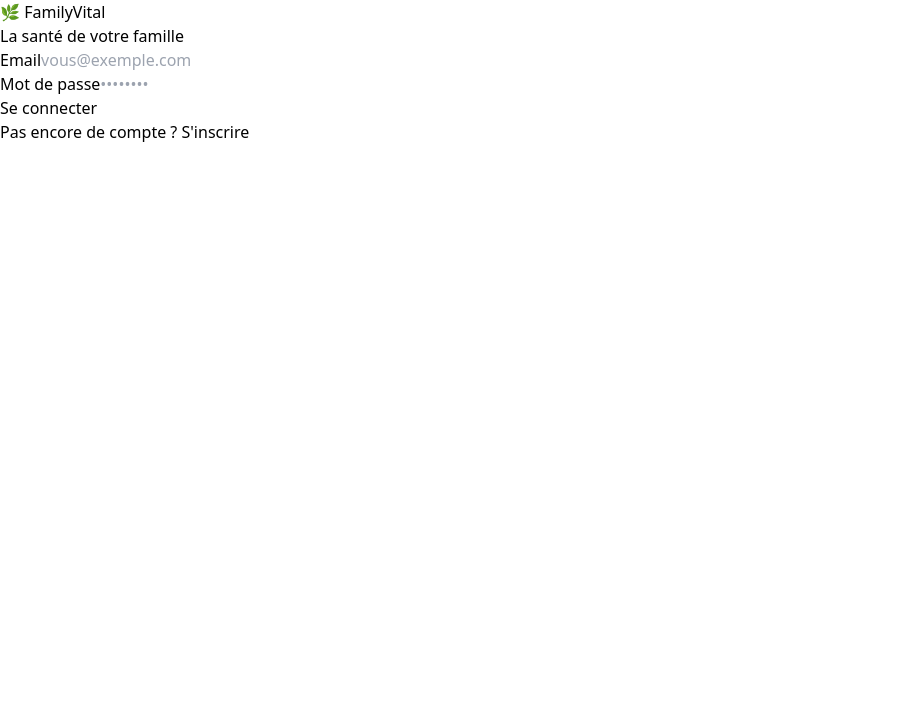
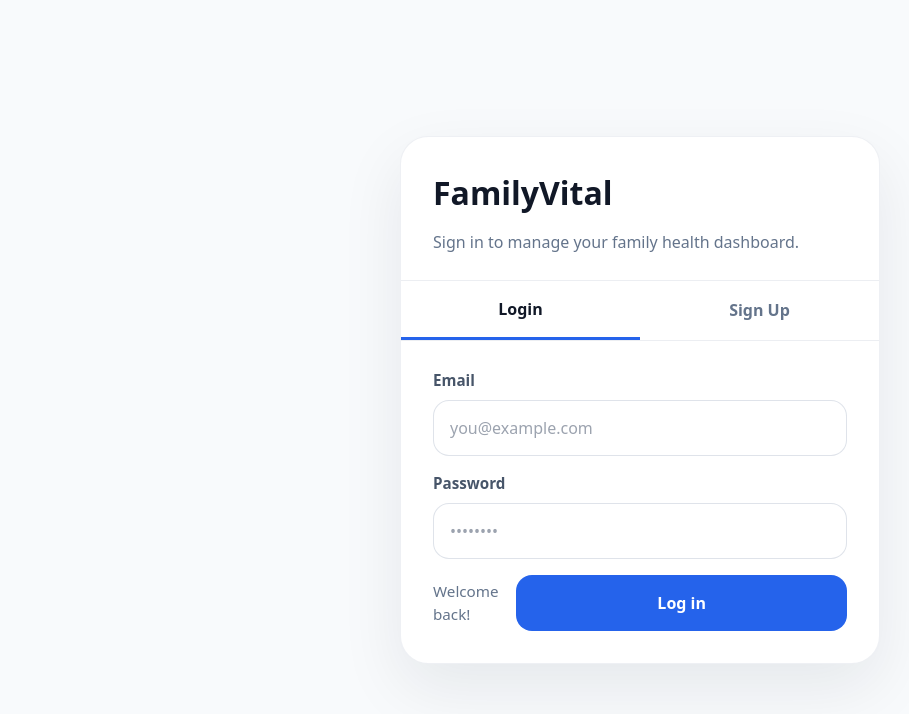
Before and after one commit to MA797-HASH/FamilyVital, a Next.js app: page /login in a window 1280 px wide. Shown: the top 714 px of the page, without its empty margins (0-909 px from the left). Built offline with nearby package versions, Linux system fonts and the light colour scheme; no server answers.

Commit message:
Add login and signup page with Supabase Auth

```diff
--- a/app/login/page.tsx
+++ b/app/login/page.tsx
@@ -1,84 +1,295 @@
-"use client";
-import { useState } from "react";
-import { useRouter } from "next/navigation";
+"use client"
+
+import { useState } from "react"
+import { useRouter } from "next/navigation"
+import { createClient } from "@supabase/supabase-js"
+
+const supabase = createClient(
+  process.env.NEXT_PUBLIC_SUPABASE_URL!,
+  process.env.NEXT_PUBLIC_SUPABASE_ANON_KEY!
+)
+
+const pageStyle = {
+  minHeight: "100vh",
+  width: "100%",
+  padding: "2rem 1rem",
+  backgroundColor: "#f8fafc",
+  display: "flex",
+  justifyContent: "center",
+  alignItems: "center",
+}
+
+const cardStyle = {
+  width: "100%",
+  maxWidth: "480px",
+  backgroundColor: "#ffffff",
+  borderRadius: "28px",
+  border: "1px solid rgba(148, 163, 184, 0.16)",
+  boxShadow: "0 24px 64px rgba(15, 23, 42, 0.08)",
+  overflow: "hidden",
+}
+
+const headerStyle = {
+  padding: "2rem 2rem 1.5rem",
+  borderBottom: "1px solid rgba(148, 163, 184, 0.18)",
+}
+
+const headerTitleStyle = {
+  margin: 0,
+  fontSize: "2rem",
+  fontWeight: 800,
+  color: "#111827",
+}
+
+const headerSubtitleStyle = {
+  margin: "0.75rem 0 0",
+  color: "#64748b",
+  fontSize: "1rem",
+  lineHeight: 1.7,
+}
+
+const tabBarStyle = {
+  display: "flex",
+  borderBottom: "1px solid rgba(148, 163, 184, 0.18)",
+}
+
+const tabStyle = {
+  flex: 1,
+  padding: "1rem 1.25rem",
+  cursor: "pointer",
+  backgroundColor: "transparent",
+  border: "none",
+  fontSize: "1rem",
+  fontWeight: 700,
+  color: "#64748b",
+}
+
+const tabActiveStyle = {
+  color: "#111827",
+  borderBottom: "3px solid #2563eb",
+  backgroundColor: "#ffffff",
+}
+
+const contentStyle = {
+  padding: "1.75rem 2rem 2rem",
+  display: "flex",
+  flexDirection: "column",
+  gap: "1rem",
+}
+
+const labelStyle = {
+  display: "block",
+  marginBottom: "0.5rem",
+  color: "#475569",
+  fontSize: "0.95rem",
+  fontWeight: 700,
+}
+
+const inputStyle = {
+  width: "100%",
+  borderRadius: "1rem",
+  border: "1px solid rgba(148, 163, 184, 0.3)",
+  padding: "0.95rem 1rem",
+  fontSize: "1rem",
+  color: "#0f172a",
+  backgroundColor: "#ffffff",
+  outline: "none",
+}
+
+const buttonStyle = {
+  width: "100%",
+  borderRadius: "1rem",
+  border: "none",
+  padding: "1rem 1.1rem",
+  fontSize: "1rem",
+  fontWeight: 700,
+  color: "#ffffff",
+  backgroundColor: "#2563eb",
+  cursor: "pointer",
+}
+
+const errorStyle = {
+  color: "#b91c1c",
+  backgroundColor: "#fee2e2",
+  borderRadius: "1rem",
+  padding: "0.95rem 1rem",
+  fontSize: "0.95rem",
+}
+
+const hintStyle = {
+  marginTop: "0.25rem",
+  color: "#64748b",
+  fontSize: "0.92rem",
+}
 
 export default function LoginPage() {
-  const router = useRouter();
-  const [mode, setMode] = useState<"login" | "signup">("login");
-  const [email, setEmail] = useState("");
-  const [password, setPassword] = useState("");
-  const [confirmPw, setConfirmPw] = useState("");
-  const [familyName, setFamilyName] = useState("");
-  const [error, setError] = useState("");
-  const [loading, setLoading] = useState(false);
+  const router = useRouter()
+  const [mode, setMode] = useState<"login" | "signup">("login")
+  const [email, setEmail] = useState("")
+  const [password, setPassword] = useState("")
+  const [confirmPw, setConfirmPw] = useState("")
+  const [familyName, setFamilyName] = useState("")
+  const [error, setError] = useState<string | null>(null)
+  const [loading, setLoading] = useState(false)
 
-  const handle = async () => {
-    setError("");
-    setLoading(true);
-    try {
-      const res = await fetch("/api/auth", {
-        method: "POST",
-        headers: { "Content-Type": "application/json" },
-        body: JSON.stringify({ action: mode, email, password, familyName }),
-      });
-      const data = await res.json();
-      if (!res.ok) { setError(data.error); setLoading(false); return; }
-      router.push("/family");
-    } catch {
-      setError("Erreur réseau.");
-      setLoading(false);
+  const handle = async (event: React.FormEvent<HTMLFormElement>) => {
+    event.preventDefault()
+    setError(null)
+
+    if (!email || !password || (mode === "signup" && (!familyName || !confirmPw))) {
+      setError("Please fill in all required fields.")
+      return
     }
-  };
+
+    if (mode === "signup" && password !== confirmPw) {
+      setError("Passwords do not match.")
+      return
+    }
+
+    setLoading(true)
+
+    if (mode === "login") {
+      const { error: authError } = await supabase.auth.signInWithPassword({
+        email,
+        password,
+      })
+
+      setLoading(false)
+      if (authError) {
+        setError(authError.message)
+        return
+      }
+
+      router.push("/")
+      return
+    }
+
+    const { error: signUpError } = await supabase.auth.signUp({
+      email,
+      password,
+    })
+
+    setLoading(false)
+    if (signUpError) {
+      setError(signUpError.message)
+      return
+    }
+
+    router.push("/")
+  }
 
   return (
-    <div className="min-h-screen flex items-center justify-center bg-gradient-to-br from-green-50 to-emerald-100 p-4">
-      <div className="bg-white rounded-2xl shadow-xl p-8 w-full max-w-md">
-        <h1 className="text-3xl font-extrabold text-green-800 text-center mb-1">🌿 FamilyVital</h1>
-        <p className="text-center text-green-600 text-sm mb-8 uppercase tracking-wider font-medium">
-          La santé de votre famille
-        </p>
-
-        {error && (
-          <div className="bg-red-50 border border-red-200 text-red-700 rounded-lg px-4 py-3 text-sm mb-4">
-            ⚠ {error}
-          </div>
-        )}
-
-        {mode === "signup" && (
-          <div className="mb-4">
-            <label className="block text-xs font-bold text-green-700 uppercase tracking-wider mb-1">Nom de famille</label>
-            <input className="w-full border border-gray-200 rounded-xl px-4 py-3 text-sm focus:outline-none focus:border-green-500 bg-green-50" value={familyName} onChange={e => setFamilyName(e.target.value)} placeholder="ex: Famille Berrahmani" />
-          </div>
-        )}
-
-        <div className="mb-4">
-          <label className="block text-xs font-bold text-green-700 uppercase tracking-wider mb-1">Email</label>
-          <input className="w-full border border-gray-200 rounded-xl px-4 py-3 text-sm focus:outline-none focus:border-green-500 bg-green-50" type="email" value={email} onChange={e => setEmail(e.target.value)} placeholder="vous@exemple.com" />
+    <div style={pageStyle}>
+      <div style={cardStyle}>
+        <div style={headerStyle}>
+          <h1 style={headerTitleStyle}>FamilyVital</h1>
+          <p style={headerSubtitleStyle}>
+            {mode === "login"
+              ? "Sign in to manage your family health dashboard."
+              : "Create a new account so your family can stay on track."}
+          </p>
         </div>
 
-        <div className="mb-4">
-          <label className="block text-xs font-bold text-green-700 uppercase tracking-wider mb-1">Mot de passe</label>
-          <input className="w-full border border-gray-200 rounded-xl px-4 py-3 text-sm focus:outline-none focus:border-green-500 bg-green-50" type="password" value={password} onChange={e => setPassword(e.target.value)} placeholder="••••••••" />
+        <div style={tabBarStyle}>
+          <button
+            type="button"
+            onClick={() => { setMode("login"); setError(null) }}
+            style={{
+              ...tabStyle,
+              ...(mode === "login" ? tabActiveStyle : {}),
+            }}
+          >
+            Login
+          </button>
+          <button
+            type="button"
+            onClick={() => { setMode("signup"); setError(null) }}
+            style={{
+              ...tabStyle,
+              ...(mode === "signup" ? tabActiveStyle : {}),
+            }}
+          >
+            Sign Up
+          </button>
         </div>
 
-        {mode === "signup" && (
-          <div className="mb-4">
-            <label className="block text-xs font-bold text-green-700 uppercase tracking-wider mb-1">Confirmer le mot de passe</label>
-            <input className="w-full border border-gray-200 rounded-xl px-4 py-3 text-sm focus:outline-none focus:border-green-500 bg-green-50" type="password" value={confirmPw} onChange={e => setConfirmPw(e.target.value)} placeholder="••••••••" />
+        <form style={contentStyle} onSubmit={handle}>
+          {error && <div style={errorStyle}>{error}</div>}
+
+          <div>
+            <label style={labelStyle} htmlFor="email">
+              Email
+            </label>
+            <input
+              id="email"
+              type="email"
+              value={email}
+              onChange={(e) => setEmail(e.target.value)}
+              style={inputStyle}
+              placeholder="you@example.com"
+              autoComplete="email"
+            />
           </div>
-        )}
 
-        <button onClick={handle} disabled={loading} className="w-full bg-green-700 hover:bg-green-800 text-white font-bold py-3 rounded-xl mt-2 transition-colors disabled:opacity-60">
-          {loading ? "..." : mode === "login" ? "Se connecter" : "Créer mon compte"}
-        </button>
+          {mode === "signup" && (
+            <div>
+              <label style={labelStyle} htmlFor="familyName">
+                Family name
+              </label>
+              <input
+                id="familyName"
+                type="text"
+                value={familyName}
+                onChange={(e) => setFamilyName(e.target.value)}
+                style={inputStyle}
+                placeholder="Rivera Family"
+                autoComplete="organization"
+              />
+            </div>
+          )}
 
-        <p className="text-center text-sm text-gray-500 mt-6">
-          {mode === "login" ? "Pas encore de compte ? " : "Déjà un compte ? "}
-          <span className="text-green-700 font-bold cursor-pointer underline" onClick={() => { setMode(mode === "login" ? "signup" : "login"); setError(""); }}>
-            {mode === "login" ? "S'inscrire" : "Se connecter"}
-          </span>
-        </p>
+          <div>
+            <label style={labelStyle} htmlFor="password">
+              Password
+            </label>
+            <input
+              id="password"
+              type="password"
+              value={password}
+              onChange={(e) => setPassword(e.target.value)}
+              style={inputStyle}
+              placeholder="••••••••"
+              autoComplete={mode === "login" ? "current-password" : "new-password"}
+            />
+          </div>
+
+          {mode === "signup" && (
+            <div>
+              <label style={labelStyle} htmlFor="confirmPw">
+                Confirm password
+              </label>
+              <input
+                id="confirmPw"
+                type="password"
+                value={confirmPw}
+                onChange={(e) => setConfirmPw(e.target.value)}
+                style={inputStyle}
+                placeholder="••••••••"
+                autoComplete="new-password"
+              />
+            </div>
+          )}
+
+          <div style={{ display: "flex", justifyContent: "space-between", alignItems: "center" }}>
+            <p style={{ margin: 0, color: "#64748b", fontSize: "0.95rem" }}>
+              {mode === "login" ? "Welcome back!" : "Secure your family dashboard."}
+            </p>
+            <button type="submit" disabled={loading} style={{ ...buttonStyle, opacity: loading ? 0.7 : 1 }}>
+              {loading ? "Please wait..." : mode === "login" ? "Log in" : "Create account"}
+            </button>
+          </div>
+        </form>
       </div>
     </div>
-  );
+  )
 }
```
